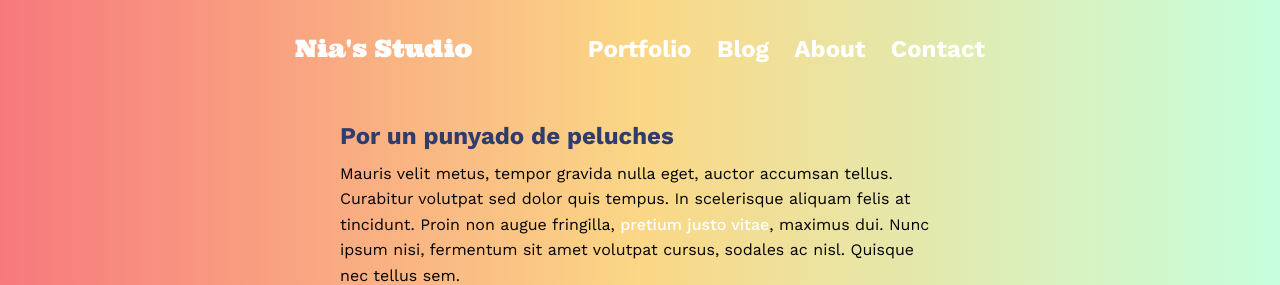
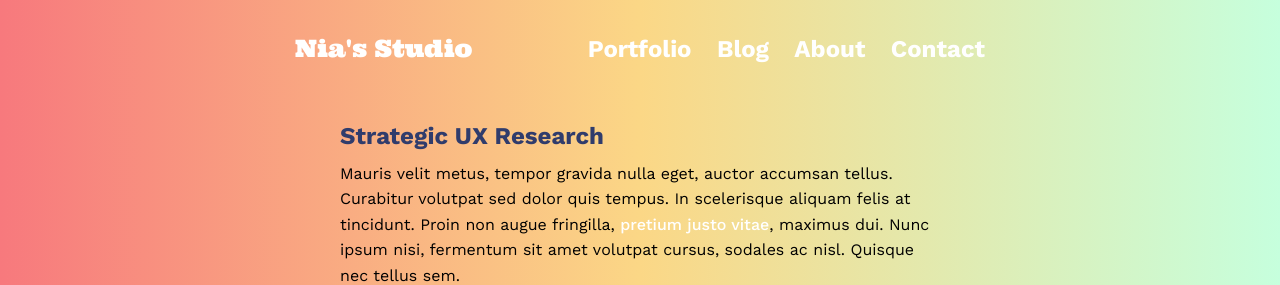
Before and after one commit to niarobles-design/niarobles-design.github.io, a Jekyll site: the page built from projects/strategic-ux-research.md, in a window 1280 px wide, cut to the strip 0-285 px from the top of the page. Built offline with Jekyll 4.4.1, drawn with Linux system fonts in a browser that asks for light colours; nearby versions of some CDN libraries.

Commit message:
feat: change project 1 title

```diff
--- a/projects/por-un-punyado-de-peluches.md
+++ b/projects/strategic-ux-research.md
@@ -1,6 +1,6 @@
 ---
 layout: post
-title: "Por un punyado de peluches"
+title: "Strategic UX Research"
 ---
 
 Mauris velit metus, tempor gravida nulla eget, auctor accumsan tellus. Curabitur volutpat sed dolor quis tempus. In scelerisque aliquam felis at tincidunt. Proin non augue fringilla, [pretium justo vitae](#), maximus dui. Nunc ipsum nisi, fermentum sit amet volutpat cursus, sodales ac nisl. Quisque nec tellus sem.
```
Also changed, not shown: assets/img/projects/strategic-ux-research/UX-strategic-research-product-exploration-thumbnail-3.jpg (renamed from assets/img/projects/por-un-punyado-de-peluches/UX-strategic-research-product-exploration-thumbnail-3.jpg), 6 other files.
